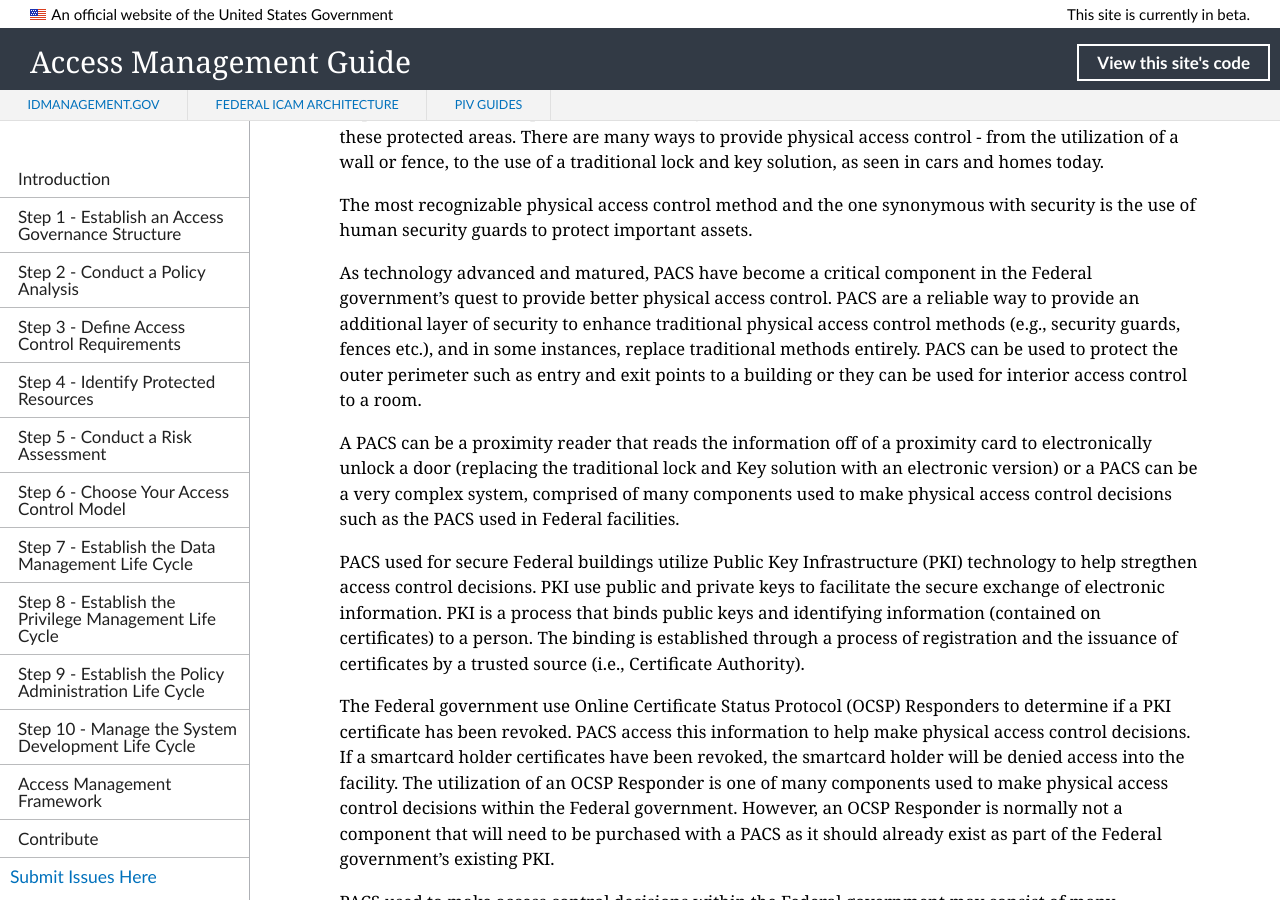
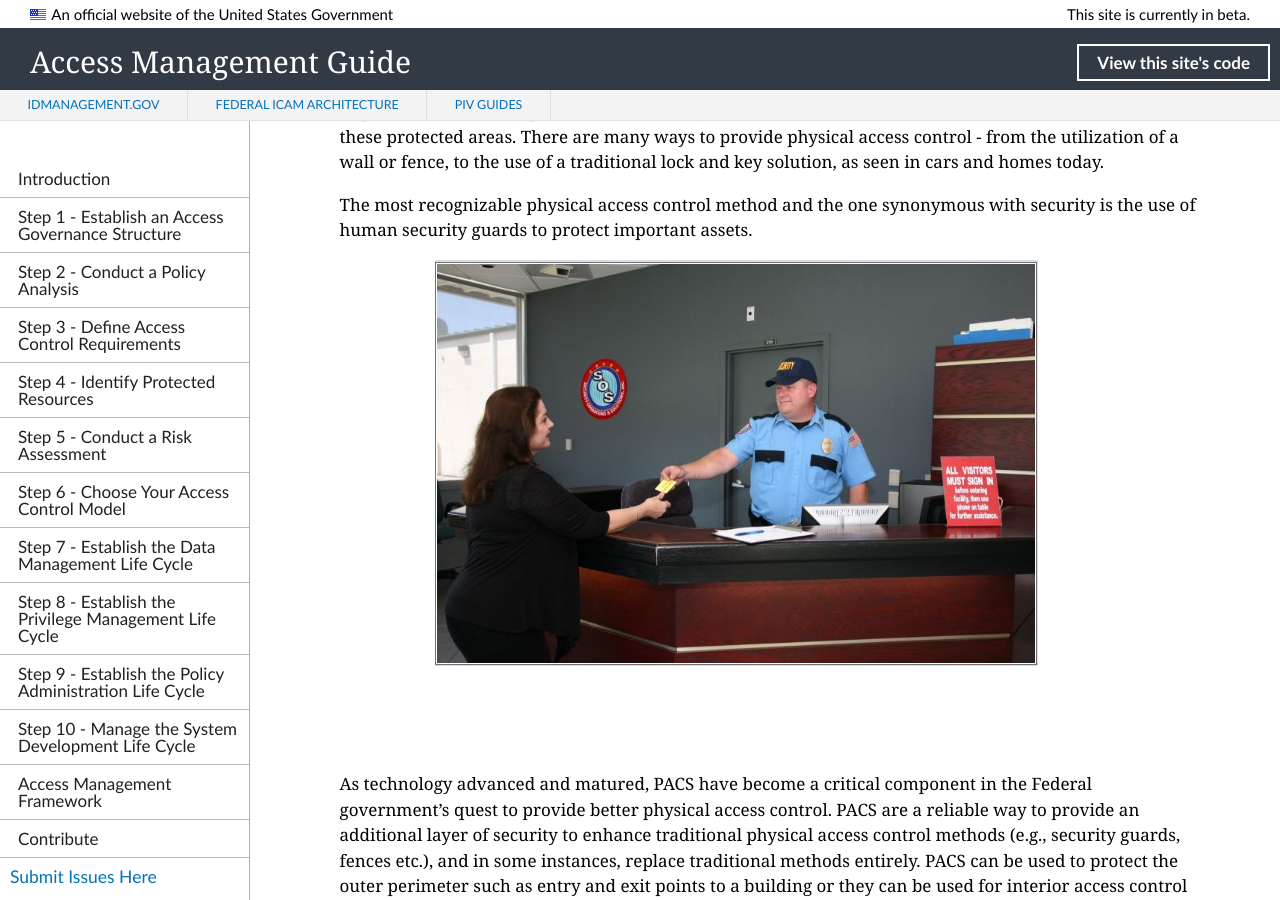
Before and after one commit to GSA/ficam-access, a Jekyll site: the page built from pages/PACS-guide.md, in a window 1280 px wide and 900 px high, scrolled down 1073 px. Built offline with Jekyll 4.4.1, drawn with Linux system fonts in a browser that asks for light colours; nearby versions of some CDN libraries.

Commit message:
Update PACS-guide.md

```diff
--- a/pages/PACS-guide.md
+++ b/pages/PACS-guide.md
@@ -27,7 +27,7 @@ Physical access control is a security method used to help prevent unauthorized a
 
 The most recognizable physical access control method and the one synonymous with security is the use of human security guards to protect important assets.
 
-
+![Alt Security_Desk_Guard](../img/Security_Desk_Guard.jpg)
 
 As technology advanced and matured, PACS have become a critical component in the Federal government’s quest to provide better physical access control.  PACS are a reliable way to provide an additional layer of security to enhance traditional physical access control methods (e.g., security guards, fences etc.), and in some instances, replace traditional methods entirely. PACS can be used to protect the outer perimeter such as entry and exit points to a building or they can be used for interior access control to a room.
 
```
